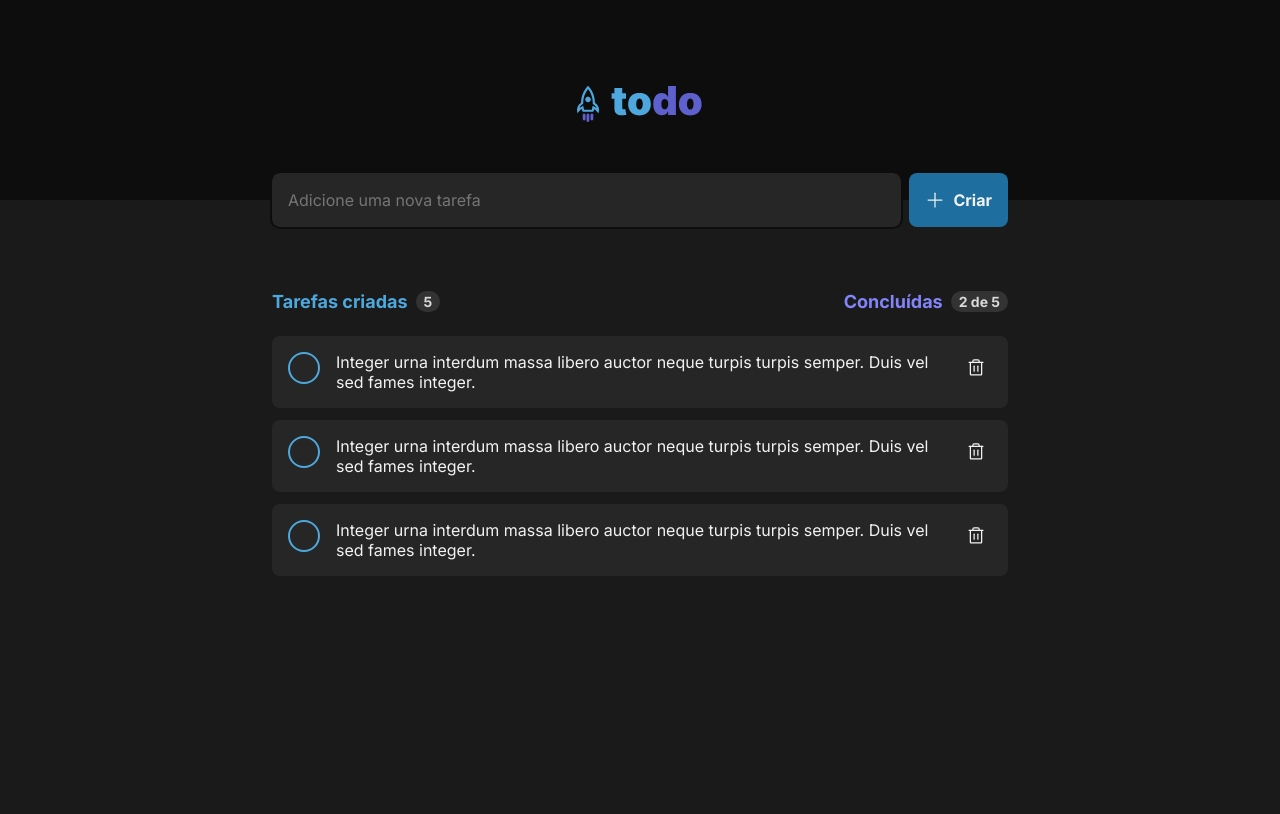
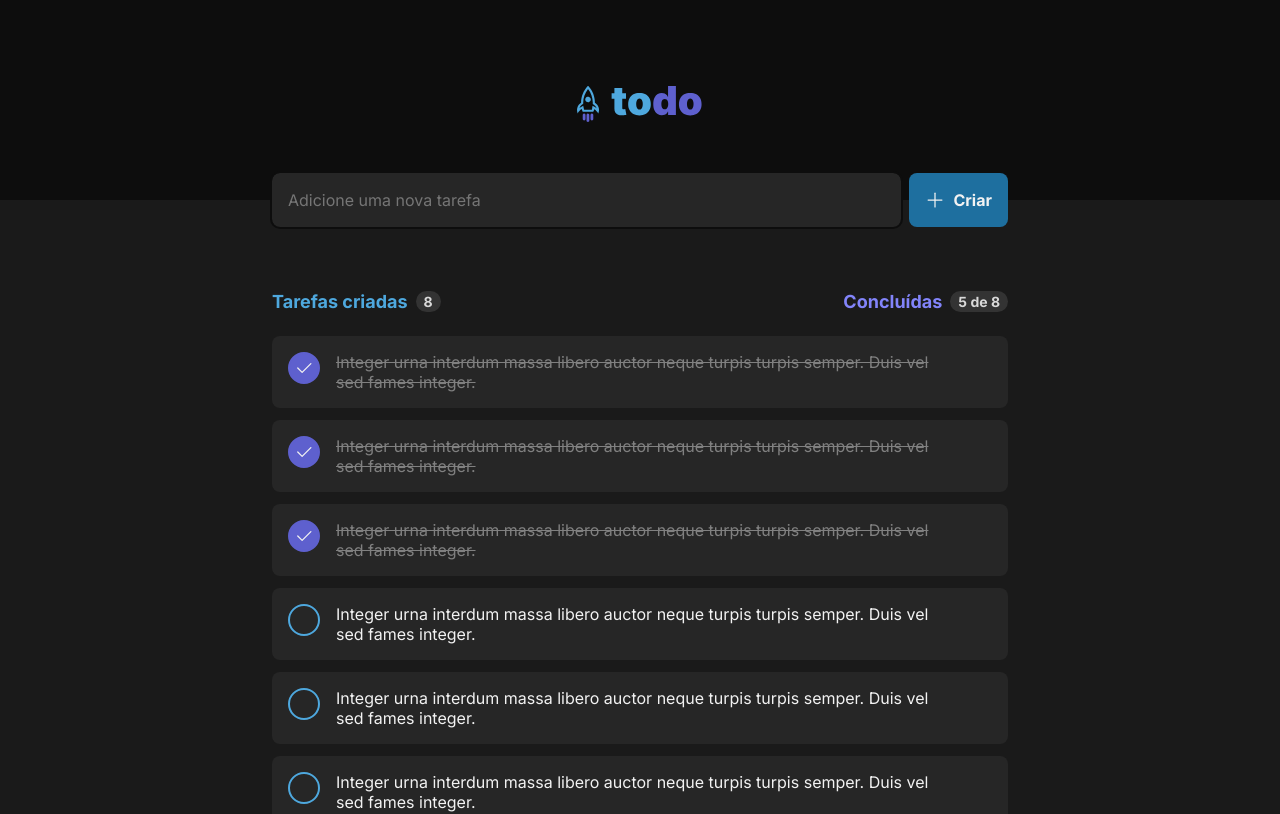
Before and after one commit to gccavalheiro/ignite-desafio-01-praticando-os-conceitos-do-react, a React (Vite) app: page / in a window 1280 px wide. Shown: the top 814 px of the page. Built offline with nearby package versions, Linux system fonts and the light colour scheme.

Commit message:
#000006 initial components integrations

```diff
--- a/src/Screen/Screen.component.tsx
+++ b/src/Screen/Screen.component.tsx
@@ -8,25 +8,106 @@ import {
   TextField,
   Todo,
   Toolbar,
+  Typography,
 } from '../components'
 import Styled from './Screen.styles'
 
 interface IScreenProps extends React.HTMLAttributes<HTMLDivElement> {}
 
+const maxWidth = 736
+
+export interface ITaskProps {
+  description: string
+  checked: boolean
+}
+
+const taskMock: ITaskProps[] = [
+  {
+    description:
+      'Integer urna interdum massa libero auctor neque turpis turpis semper. Duis vel sed fames integer.',
+    checked: true,
+  },
+  {
+    description:
+      'Integer urna interdum massa libero auctor neque turpis turpis semper. Duis vel sed fames integer.',
+    checked: true,
+  },
+  {
+    description:
+      'Integer urna interdum massa libero auctor neque turpis turpis semper. Duis vel sed fames integer.',
+    checked: true,
+  },
+  {
+    description:
+      'Integer urna interdum massa libero auctor neque turpis turpis semper. Duis vel sed fames integer.',
+    checked: false,
+  },
+  {
+    description:
+      'Integer urna interdum massa libero auctor neque turpis turpis semper. Duis vel sed fames integer.',
+    checked: false,
+  },
+  {
+    description:
+      'Integer urna interdum massa libero auctor neque turpis turpis semper. Duis vel sed fames integer.',
+    checked: false,
+  },
+  {
+    description:
+      'Integer urna interdum massa libero auctor neque turpis turpis semper. Duis vel sed fames integer.',
+    checked: true,
+  },
+  {
+    description:
+      'Integer urna interdum massa libero auctor neque turpis turpis semper. Duis vel sed fames integer.',
+    checked: true,
+  },
+]
+
 export function Screen(props: IScreenProps) {
-  const maxWidth = 736
+  const [tasks, setTasks] = React.useState<ITaskProps[]>(taskMock)
+  const [newTask, setNewTask] = React.useState<ITaskProps>({
+    description: '',
+    checked: false,
+  })
+
+  function handleInputChange(event: React.ChangeEvent<HTMLInputElement>) {
+    event.target.setCustomValidity('')
+    setNewTask({ ...newTask, description: event.target.value })
+  }
+
+  function handleInputInvalid(event: React.ChangeEvent<HTMLInputElement>) {
+    event.target.setCustomValidity('Esse campo é obrigatório.')
+  }
+
+  function handleCreateTask(event: React.FormEvent) {
+    event.preventDefault()
+
+    setTasks([...tasks, newTask])
+    setNewTask({ description: '', checked: false })
+  }
 
   return (
     <Styled.Root {...props}>
       <Header />
       <Container css={{ marginTop: -27 }} maxWidth={maxWidth}>
-        <Toolbar>
-          <TextField placeholder="Adicione uma nova tarefa" />
-          <Button icon={<Plus />}>Criar</Button>
+        <Toolbar onSubmit={handleCreateTask}>
+          <TextField
+            placeholder="Adicione uma nova tarefa"
+            value={newTask.description}
+            onChange={handleInputChange}
+            onInvalid={handleInputInvalid}
+            required
+          />
+          <Button icon={<Plus />} type="submit" disabled={!newTask}>
+            <Typography as="span" fontSize="16" fontWeight="bold">
+              Criar
+            </Typography>
+          </Button>
         </Toolbar>
       </Container>
       <Container css={{ marginTop: 64 }} maxWidth={maxWidth}>
-        <Todo />
+        <Todo tasks={tasks} />
       </Container>
     </Styled.Root>
   )
--- a/src/Screen/Screen.styles.ts
+++ b/src/Screen/Screen.styles.ts
@@ -4,6 +4,7 @@ const Root = styled('div', {
   display: 'flex',
   flexDirection: 'column',
   alignItems: 'center',
+  paddingBottom: 40,
 })
 
 export default {
--- a/src/components/Button/Button.component.tsx
+++ b/src/components/Button/Button.component.tsx
@@ -3,25 +3,23 @@ import React from 'react'
 import { Typography } from '../Typography'
 import Styled from './Button.styles'
 
-interface IButtonProps {
+interface IButtonProps extends React.ButtonHTMLAttributes<HTMLButtonElement> {
   icon?: React.ReactNode
   children?: React.ReactNode
   background?: 'transparent'
 }
 
 export function Button(props: IButtonProps) {
-  const { children, icon } = props
+  const { children, icon, type = 'button', ...rest } = props
 
   return (
-    <Styled.Button type="button" {...props}>
+    <Styled.Button type={type} {...rest}>
       {icon && (
         <Styled.Icon css={{ marginRight: children ? 8 : 0 }}>
           {icon}
         </Styled.Icon>
       )}
-      <Typography as="span" fontSize="16" fontWeight="bold" color="$gray100">
-        {children}
-      </Typography>
+      {children}
     </Styled.Button>
   )
 }
--- a/src/components/Button/Button.styles.ts
+++ b/src/components/Button/Button.styles.ts
@@ -20,6 +20,16 @@ const Button = styled('button', {
     backgroundColor: '$blue',
   },
 
+  '&:disabled': {
+    backgroundColor: '$gray500',
+    filter: 'brightness(.9)',
+    color: '$gray300',
+
+    '&:disabled, &:disabled svg ': {
+      cursor: 'not-allowed',
+    },
+  },
+
   variants: {
     background: {
       transparent: {
--- a/src/components/TextField/TextField.component.tsx
+++ b/src/components/TextField/TextField.component.tsx
@@ -1,6 +1,6 @@
 import Styled from './TextField.styles'
 
-interface ITextFieldProps {
+interface ITextFieldProps extends React.InputHTMLAttributes<HTMLInputElement> {
   placeholder: string
 }
 
--- a/src/components/Todo/Todo.component.tsx
+++ b/src/components/Todo/Todo.component.tsx
@@ -1,23 +1,28 @@
+import React from 'react'
+import { ITaskProps } from '../../Screen'
 import { TodoHeader, TodoItem } from './components'
 import Styled from './Todo.styles'
 
-export function Todo() {
+interface ITodoProps {
+  tasks: ITaskProps[]
+}
+
+export function Todo(props: ITodoProps) {
+  const { tasks, ...rest } = props
+  const [checked, setChecked] = React.useState('indeterminate')
+
   return (
-    <Styled.Root>
-      <TodoHeader />
+    <Styled.Root {...rest}>
+      <TodoHeader tasks={tasks} />
       <Styled.Content>
-        <TodoItem
-          id="checkbox-item-1"
-          description="Integer urna interdum massa libero auctor neque turpis turpis semper. Duis vel sed fames integer."
-        />
-        <TodoItem
-          id="checkbox-item-2"
-          description="Integer urna interdum massa libero auctor neque turpis turpis semper. Duis vel sed fames integer."
-        />
-        <TodoItem
-          id="checkbox-item-3"
-          description="Integer urna interdum massa libero auctor neque turpis turpis semper. Duis vel sed fames integer."
-        />
+        {tasks.map((task, index) => (
+          <TodoItem
+            key={index}
+            id={`checkbox-item-${index}`}
+            description={task.description}
+            checked={task.checked}
+          />
+        ))}
       </Styled.Content>
     </Styled.Root>
   )
--- a/src/components/Todo/components/TodoHeader/TodoHeader.component.tsx
+++ b/src/components/Todo/components/TodoHeader/TodoHeader.component.tsx
@@ -1,22 +1,34 @@
+import { ITaskProps } from '../../../../Screen'
 import { Badge } from '../../../Badge'
 import { Typography } from '../../../Typography'
 import Styled from './TodoHeader.styles'
 
-export function TodoHeader() {
+interface ITodoHeaderProps {
+  tasks: ITaskProps[]
+}
+
+export function TodoHeader(props: ITodoHeaderProps) {
+  const { tasks } = props
+  const filterCheckedTak = tasks.filter((task) => {
+    return task.checked === true
+  })
+
   return (
     <Styled.Root>
       <Styled.HeaderBox>
         <Typography as="h5" fontSize={18} color="$blue">
           Tarefas criadas
         </Typography>
-        <Badge>5</Badge>
+        <Badge>{tasks.length}</Badge>
       </Styled.HeaderBox>
 
       <Styled.HeaderBox>
         <Typography as="h5" fontSize={18} color="$purple">
           Concluídas
         </Typography>
-        <Badge>2 de 5</Badge>
+        <Badge>
+          {filterCheckedTak.length} de {tasks.length}
+        </Badge>
       </Styled.HeaderBox>
     </Styled.Root>
   )
--- a/src/components/Todo/components/TodoItem/TodoItem.component.tsx
+++ b/src/components/Todo/components/TodoItem/TodoItem.component.tsx
@@ -1,20 +1,25 @@
 import { Check, Trash } from 'phosphor-react'
+import React from 'react'
 
-import { Button } from '../../../Button'
-import { Typography } from '../../../Typography'
 import Styled from './TodoItem.styles'
 
-interface ITodoItemProps {
+interface ITodoItemProps extends React.HTMLAttributes<HTMLDivElement> {
   id: string
   description: string
+  checked: boolean
+  onCheckedChange?: () => void
 }
 
 export function TodoItem(props: ITodoItemProps) {
-  const { id, description, ...rest } = props
+  const { id, description, checked, onCheckedChange, ...rest } = props
 
   return (
     <Styled.Root {...rest}>
-      <Styled.Checkbox id={id}>
+      <Styled.Checkbox
+        id={id}
+        checked={checked}
+        onCheckedChange={onCheckedChange}
+      >
         <Styled.CheckboxIndicator>
           <Check />
         </Styled.CheckboxIndicator>
--- a/src/components/Todo/components/TodoItem/TodoItem.styles.ts
+++ b/src/components/Todo/components/TodoItem/TodoItem.styles.ts
@@ -2,6 +2,23 @@ import * as RadixCheckbox from '@radix-ui/react-checkbox'
 
 import { styled } from '../../../../styles'
 import { Button as ButtonComponent } from '../../../Button'
+
+const Button = styled(ButtonComponent, {
+  minWidth: 32,
+  width: 'fit-content',
+  minHeight: 32,
+  height: 'fit-content',
+  fontSize: '$20',
+  lineHeight: 0,
+  padding: 0,
+  transition: 'all 300ms ease-in-out',
+
+  '&:hover, &:focus': {
+    backgroundColor: '$gray400',
+    color: '$danger',
+    outline: 'none',
+  },
+})
 
 const Root = styled('div', {
   display: 'flex',
@@ -9,10 +26,18 @@ const Root = styled('div', {
   backgroundColor: '$gray500',
   padding: '1rem',
   borderRadius: 8,
-  transition: 'filter 300ms ease-in-out',
+  transition: 'all 300ms ease-in-out',
+
+  [`.${Button.className}`]: {
+    opacity: 0,
+  },
 
   '&:hover': {
     filter: 'brightness(.9)',
+
+    [`.${Button.className}`]: {
+      opacity: 1,
+    },
   },
 })
 
@@ -62,22 +87,7 @@ const CheckboxLabel = styled('label', {
   color: '$gray100',
   transition: 'color 300ms ease-in-out',
   cursor: 'pointer',
-})
-
-const Button = styled(ButtonComponent, {
-  minWidth: 32,
-  width: 'fit-content',
-  minHeight: 32,
-  height: 'fit-content',
-  fontSize: '$20',
-  lineHeight: 0,
-  padding: 0,
-
-  '&:hover, &:focus': {
-    backgroundColor: '$gray400',
-    color: '$danger',
-    outline: 'none',
-  },
+  width: '100%',
 })
 
 export default {
--- a/src/components/Toolbar/Toolbar.component.tsx
+++ b/src/components/Toolbar/Toolbar.component.tsx
@@ -1,10 +1,10 @@
 import Styled from './Toolbar.styles'
 
-interface IToolbarProps {
+interface IToolbarProps extends React.FormHTMLAttributes<HTMLFormElement> {
   children: React.ReactNode
 }
 
 export function Toolbar(props: IToolbarProps) {
   const { children } = props
-  return <Styled.Root>{children}</Styled.Root>
+  return <Styled.Root {...props}>{children}</Styled.Root>
 }
```
